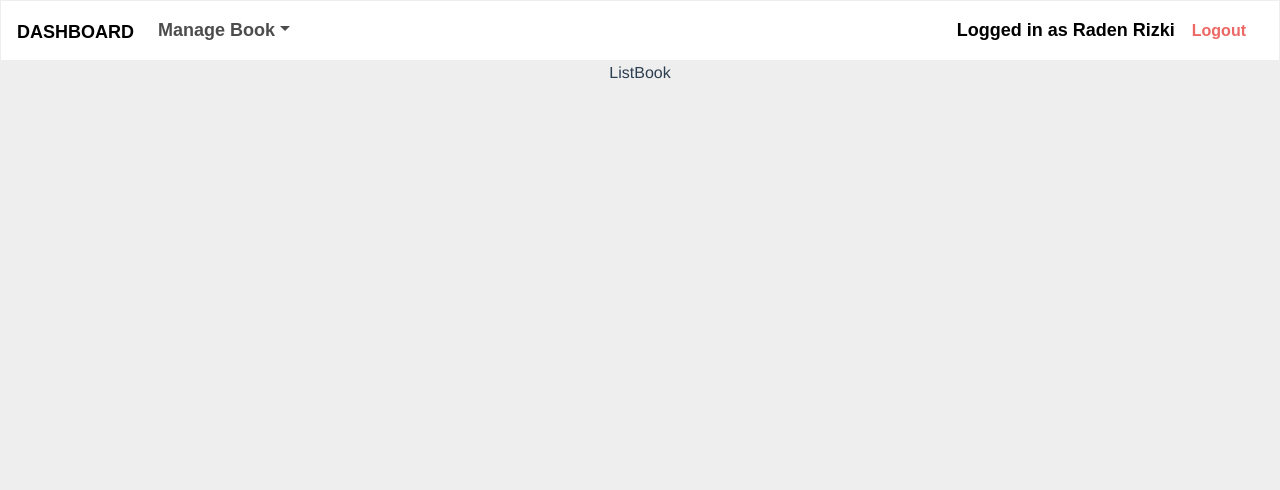
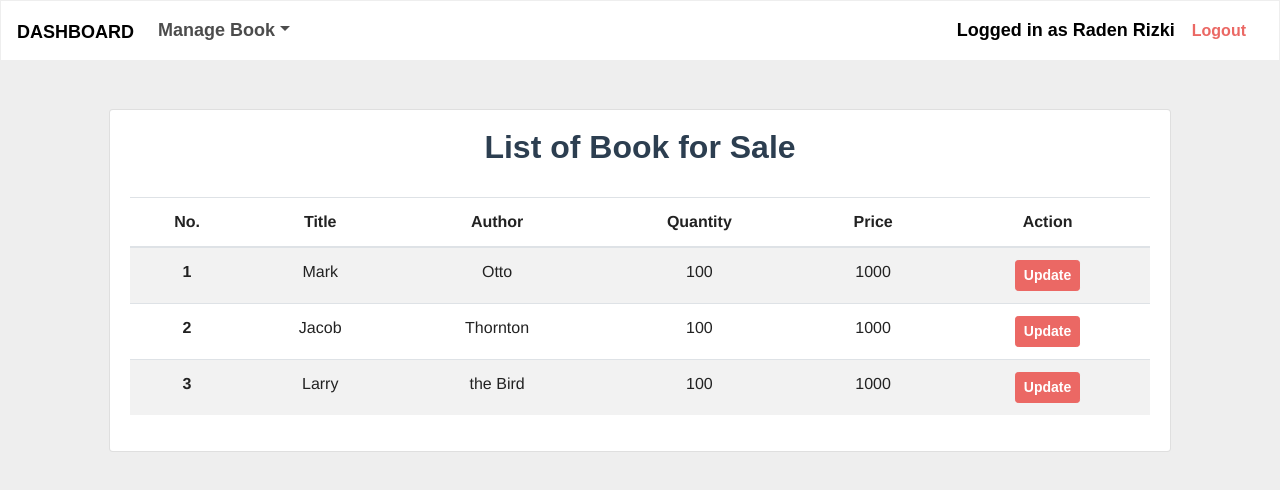
Before and after one commit to Raden616Rizki/order, a Vue app in the folder client/book_order_ui/: page /admin/books in a window 1280 px wide. Shown: the top 490 px of the page. Built offline with nearby package versions, Linux system fonts and the light colour scheme; a web font is replaced by a local one.

Commit message:
Menambahkan halaman list buku

```diff
--- a/client/book_order_ui/src/components/admin/ListBook.vue
+++ b/client/book_order_ui/src/components/admin/ListBook.vue
@@ -1,6 +1,54 @@
 <template lang="">
-    <div>
-        ListBook
+    <div class="row mt-5">
+        <div class="col-md-10 m-auto">
+            <div class="card card-body text-center">
+                <h2>List of Book for Sale</h2>
+                <table class="table table-striped mt-4">
+                    <thead>
+                        <tr>
+                        <th scope="col">No.</th>
+                        <th scope="col">Title</th>
+                        <th scope="col">Author</th>
+                        <th scope="col">Quantity</th>
+                        <th scope="col">Price</th>
+                        <th scope="col">Action</th>
+                        </tr>
+                    </thead>
+                    <tbody>
+                        <tr>
+                            <th scope="row">1</th>
+                            <td>Mark</td>
+                            <td>Otto</td>
+                            <td>100</td>
+                            <td>1000</td>
+                            <td>
+                                <a href="javascript:void(0)" class="btn btn-sm btn-primary">Update</a>
+                            </td>
+                        </tr>
+                        <tr>
+                            <th scope="row">2</th>
+                            <td>Jacob</td>
+                            <td>Thornton</td>
+                            <td>100</td>
+                            <td>1000</td>
+                            <td>
+                                <a href="javascript:void(0)" class="btn btn-sm btn-primary">Update</a>
+                            </td>
+                        </tr>
+                        <tr>
+                            <th scope="row">3</th>
+                            <td>Larry</td>
+                            <td>the Bird</td>
+                            <td>100</td>
+                            <td>1000</td>
+                            <td>
+                                <a href="javascript:void(0)" class="btn btn-sm btn-primary">Update</a>
+                            </td>
+                        </tr>
+                    </tbody>
+                </table>
+            </div>
+        </div>
     </div>
 </template>
 <script>
```
